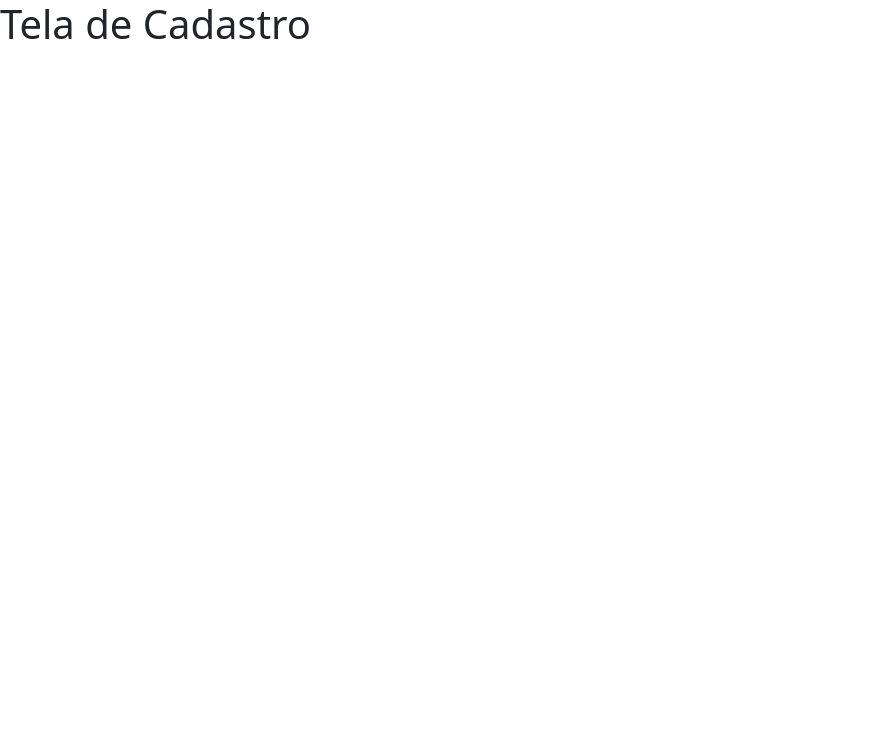
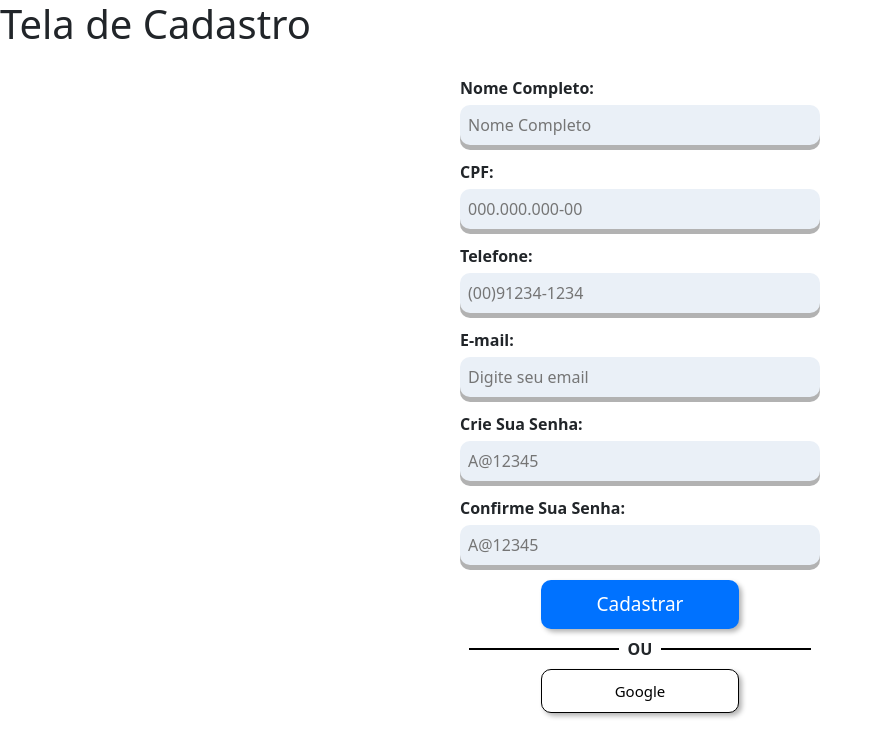
Before and after one commit to Grupo-2-PI-Terceiro-semestre/front-end, a React (Vite) app: page /cadastro in a window 1280 px wide. Shown: the top 756 px of the page, without its empty margins (0-883 px from the left). Built offline with nearby package versions, Linux system fonts and the light colour scheme.

Commit message:
Formulário de Cadastro inicializado

```diff
--- /dev/null
+++ b/src/components/formulario/Formulario.css
@@ -0,0 +1,103 @@
+.form-container {
+  max-width: 400px;
+  margin: 0 auto;
+  padding: 20px;
+  /* border: 1px solid #55198a; */
+  border-radius: 5px;
+  background-color: white;
+}
+
+h2 {
+  text-align: center;
+  margin-bottom: 20px;
+}
+
+.form-group {
+  margin-bottom: 15px;
+}
+
+.form-group label {
+  display: block;
+  margin-bottom: 5px;
+  font-weight: bold;
+}
+
+.form-group input,
+.form-group textarea {
+  width: 100%;
+  padding: 8px;
+  border: none;
+  border-radius: 10px;
+  background-color: #EAF0F7;
+  box-shadow: 0 5px rgba(0, 0, 0, 0.3);
+}
+
+.botao {
+  display: flex;
+  justify-content: center;
+}
+
+.botao .submit-button {
+  width: 55%;
+  padding: 10px;
+  background-color: #0072FF;
+  color: white;
+  border: none;
+  border-radius: 10px;
+  cursor: pointer;
+  font-size: 19px;
+  justify-content: center;
+  box-shadow: 3px 3px 5px rgba(0, 0, 0, 0.3);
+  transition: background-color 1s;
+}
+
+.botao .submit-button:hover {
+  background-color: #0056b3;
+}
+
+.divisoria {
+  /* border: 1px solid green; */
+  flex-direction: row;
+  display: flex;
+  align-items: center;
+  justify-content: space-evenly;
+  height: 5vh;
+}
+
+.divisoria label {
+  /* border: 1px solid green; */
+  font-weight: bolder;
+}
+
+.divisoria .linha-esquerda {
+  width: 150px;
+  border: 1px solid #000;
+}
+
+.divisoria .linha-direita {
+  width: 150px;
+  border: 1px solid #000;
+}
+
+.botao-google {
+  display: flex;
+  justify-content: center;
+}
+
+.botao-google .submit-button {
+  width: 55%;
+  padding: 10px;
+  background-color: white;
+  color: black;
+  border: 1px solid black;
+  border-radius: 10px;
+  cursor: pointer;
+  font-size: 15px;
+  justify-content: center;
+  box-shadow: 3px 3px 5px rgba(0, 0, 0, 0.3);
+  transition: background-color 1s;
+}
+
+.botao-google .submit-button:hover {
+  background-color: #6eacee;
+}
--- /dev/null
+++ b/src/components/formulario/Formulario.jsx
@@ -0,0 +1,118 @@
+import React, { useState } from 'react';
+import './Formulario.css';
+
+function Formulario() {
+    const [formData, setFormData] = useState({
+        nome: '',
+        cpf: '',
+        telefone: '',
+        email: '',
+        senha: '',
+        confirmar: ''
+    });
+
+    const handleChange = (e) => {
+        setFormData({
+            ...formData,
+            [e.target.name]: e.target.value,
+        });
+    };
+
+    const handleSubmit = (e) => {
+        e.preventDefault();
+        console.log('Dados do formulário:', formData);
+        alert('Formulário enviado com sucesso!');
+    };
+
+    return (
+        <div className="form-container">
+            {/* <h2>Formulário de Cadastro</h2> */}
+            <form onSubmit={handleSubmit}>
+                <div className="form-group">
+                    <label>Nome Completo:</label>
+                    <input
+                        type="text"
+                        name="nome"
+                        placeholder="Nome Completo"
+                        value={formData.nome}
+                        onChange={handleChange}
+                    />
+                </div>
+
+                <div className="form-group">
+                    <label>CPF:</label>
+                    <input
+                        type="text"
+                        name="cpf"
+                        placeholder="000.000.000-00"
+                        value={formData.cpf}
+                        onChange={handleChange}
+                    />
+                </div>
+
+                <div className="form-group">
+                    <label>Telefone:</label>
+                    <input
+                        type="text"
+                        name="telefone"
+                        placeholder="(00)91234-1234"
+                        value={formData.telefone}
+                        onChange={handleChange}
+                    />
+                </div>
+
+                <div className="form-group">
+                    <label>E-mail:</label>
+                    <input
+                        type="email"
+                        name="email"
+                        placeholder="Digite seu email"
+                        value={formData.email}
+                        onChange={handleChange}
+                    />
+                </div>
+
+                <div className="form-group">
+                    <label>Crie Sua Senha:</label>
+                    <input
+                        type="password"
+                        name="senha"
+                        placeholder="A@12345"
+                        value={formData.senha}
+                        onChange={handleChange}
+                    />
+                </div>
+
+                <div className="form-group">
+                    <label>Confirme Sua Senha:</label>
+                    <input
+                        name="confirmar"
+                        placeholder="A@12345"
+                        value={formData.confirmar}
+                        onChange={handleChange}
+                    />
+                </div>
+
+                <div className='botao'>
+                    <button type="submit" className="submit-button">
+                        Cadastrar
+                    </button>
+                </div>
+
+                <div className='divisoria'>
+                    <div className='linha-esquerda'></div>
+                    <label>OU</label>
+                    <div className='linha-direita'></div>
+                </div>
+
+                <div className='botao-google'>
+                    <button type="submit" className="submit-button">
+                        Google
+                    </button>
+                </div>
+            </form>
+        </div>
+    );
+}
+
+export default Formulario;
--- a/src/pages/Cadastro/Cadastro.jsx
+++ b/src/pages/Cadastro/Cadastro.jsx
@@ -1,8 +1,10 @@
 import React from "react";
+import Formulario from "../../components/formulario/Formulario";
 
 function Cadastro() {
     return <>
         <h1>Tela de Cadastro</h1>
+        <Formulario />
     </>
 }
 
```
